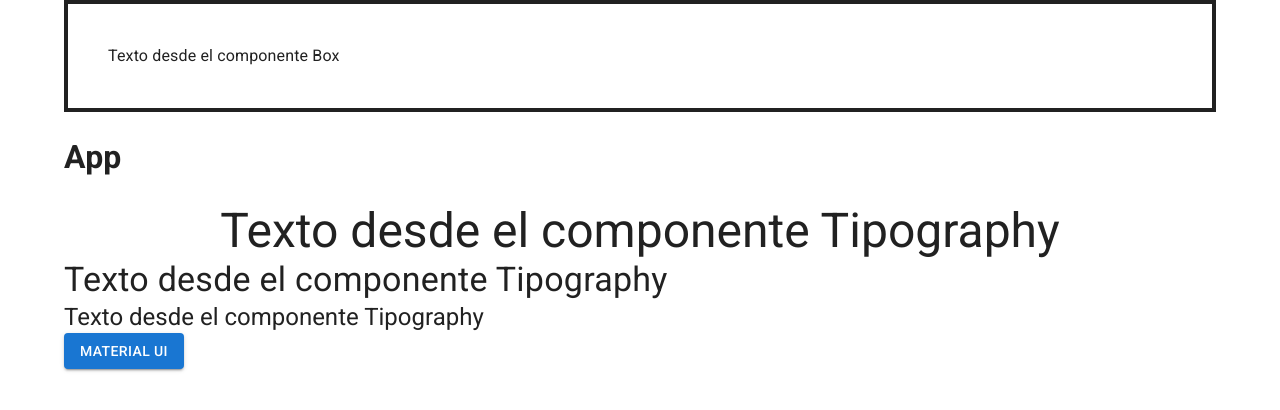
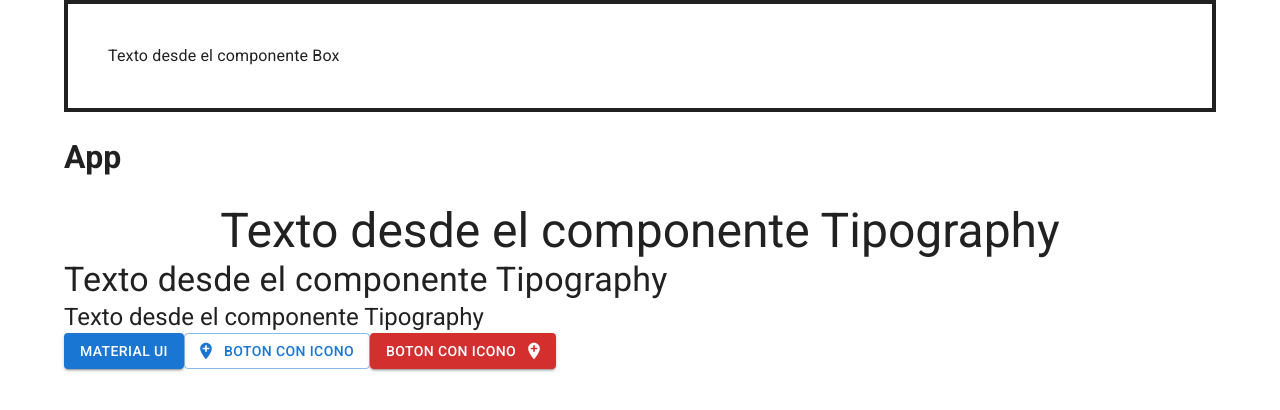
Before and after one commit to EmilianoQuiroz/App-del-Hincha-Web-Page, a React (Vite) app: page / in a window 1280 px wide. Shown: the top 410 px of the page. Built offline with nearby package versions, Linux system fonts and the light colour scheme.

Commit message:
Botones con iconos

```diff
--- a/src/App.jsx
+++ b/src/App.jsx
@@ -1,4 +1,5 @@
 import { Box, Button, Container, Typography } from "@mui/material";
+import AddLocationIcon from '@mui/icons-material/AddLocation';
 
 export default function App(){
   return (
@@ -22,6 +23,21 @@ export default function App(){
       <Typography variant="h4"> Texto desde el componente Tipography</Typography>
       <Typography variant="h5"> Texto desde el componente Tipography</Typography>
       <Button variant = "contained">Material UI</Button>
+
+      <Button
+      variant="outlined"
+      startIcon={<AddLocationIcon />}
+      >
+        Boton Con icono
+      </Button>
+
+      <Button
+      variant="contained"
+      color="error"
+      endIcon={<AddLocationIcon />}
+      >
+        Boton Con icono
+      </Button>
     </Container>
   )
 }
```
